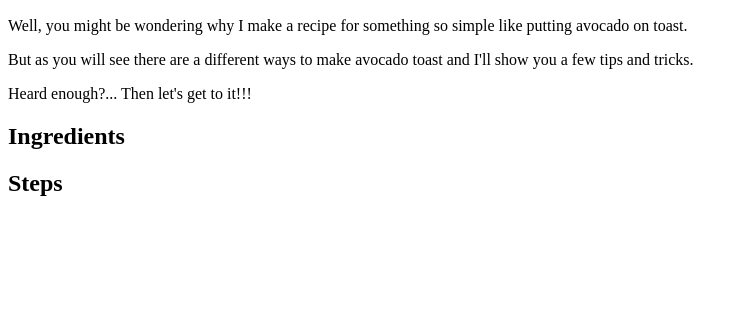
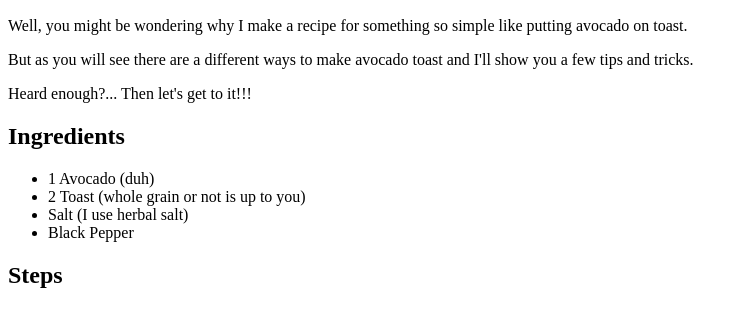
Before and after one commit to JK217H/odin-recipes, a plain HTML site: page recipes/avocado-toast.html in a window 1280 px wide. Shown: the part 396-722 px from the top of the page, without its empty margins (0-748 px from the left). Drawn offline with Linux system fonts and the light colour scheme.

Commit message:
Fill out ingredients list

```diff
--- a/recipes/avocado-toast.html
+++ b/recipes/avocado-toast.html
@@ -13,7 +13,10 @@
         <p>Heard enough?... Then let's get to it!!!</p>
         <h2>Ingredients</h2>
         <ul>
-
+            <li>1 Avocado (duh)</li>
+            <li>2 Toast (whole grain or not is up to you)</li>
+            <li>Salt (I use herbal salt) </li>
+            <li>Black Pepper </li>
         </ul>
     <h2>Steps</h2>
         <ol>
```
